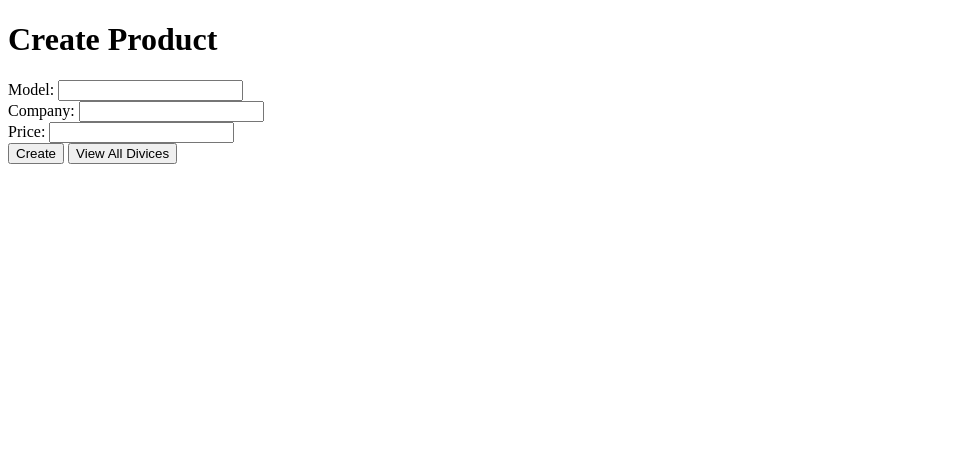
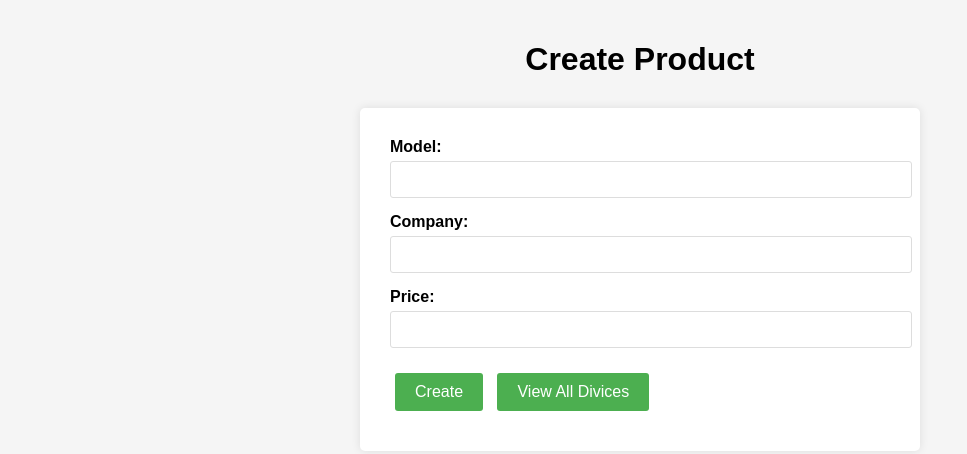
Before and after one commit to shoksin/electronicsShop, a plain HTML site: page static/template/create.html in a window 1280 px wide. Shown: the whole page, without its empty margins (0-967 px from the left). Drawn offline with Linux system fonts and the light colour scheme; files that its build step writes are made by us from their sources.

Commit message:
added styles

```diff
--- /dev/null
+++ b/static/template/create-styles.css
@@ -0,0 +1,63 @@
+/* General Styles */
+body {
+    font-family: Arial, sans-serif;
+    margin: 0;
+    padding: 20px;
+    background-color: #f5f5f5;
+  }
+
+  h1 {
+    text-align: center;
+    margin-bottom: 30px;
+  }
+
+  /* Form Styles */
+  form {
+    background-color: white;
+    padding: 30px;
+    border-radius: 5px;
+    box-shadow: 0 0 10px rgba(0, 0, 0, 0.1);
+    max-width: 500px;
+    margin: 0 auto;
+  }
+
+  label {
+    display: block;
+    font-weight: bold;
+    margin-bottom: 5px;
+  }
+
+  input[type="text"],
+  input[type="number"] {
+    width: 100%;
+    padding: 10px;
+    border: 1px solid #ddd;
+    border-radius: 3px;
+    margin-bottom: 15px;
+  }
+
+  button[type="submit"] {
+    background-color: #4CAF50;
+    color: white;
+    border: none;
+    padding: 10px 20px;
+    text-align: center;
+    text-decoration: none;
+    display: inline-block;
+    font-size: 16px;
+    margin: 10px 5px;
+    cursor: pointer;
+    border-radius: 3px;
+  }
+
+  button[type="submit"]:hover {
+    background-color: #45a049;
+  }
+
+  .view-all {
+    background-color: #007bff;
+  }
+
+  .view-all:hover {
+    background-color: #0056b3;
+  }
--- a/static/template/create.html
+++ b/static/template/create.html
@@ -3,6 +3,7 @@
     <head>
         <meta charset="UTF-8">
         <title>Create Product</title>
+        <link rel="stylesheet" href="static/template/create-styles.css">
     </head>
     <body>
         <h1>Create Product</h1>
--- /dev/null
+++ b/static/template/index-styles.css
@@ -0,0 +1,51 @@
+/* General Styles */
+body {
+    font-family: Arial, sans-serif;
+    margin: 0;
+    padding: 20px;
+  }
+
+  /* Table Styles */
+  table {
+    width: 100%;
+    border-collapse: collapse;
+    margin-bottom: 20px;
+  }
+
+  th, td {
+    padding: 10px;
+    text-align: left;
+    border-bottom: 1px solid #ddd;
+  }
+
+  th {
+    background-color: #f2f2f2;
+  }
+
+  /* Button Styles */
+  button {
+    background-color: #4CAF50;
+    color: white;
+    border: none;
+    padding: 8px 16px;
+    text-align: center;
+    text-decoration: none;
+    display: inline-block;
+    font-size: 14px;
+    margin: 4px 2px;
+    cursor: pointer;
+  }
+
+  .delete-btn {
+    background-color: #f44336;
+  }
+
+  /* Link Styles */
+  a {
+    color: #4CAF50;
+    text-decoration: none;
+  }
+
+  a:hover {
+    color: #45a049;
+  }
```
Also changed, not shown: static/template/index.html (+1 -1 lines), 2 other files.
